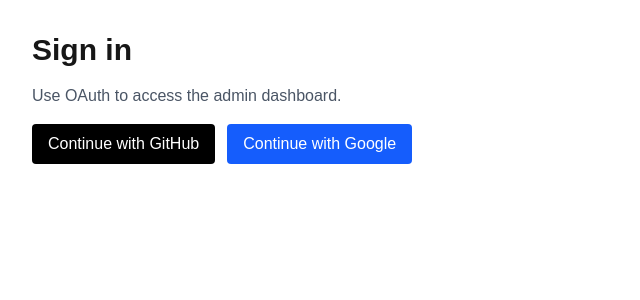
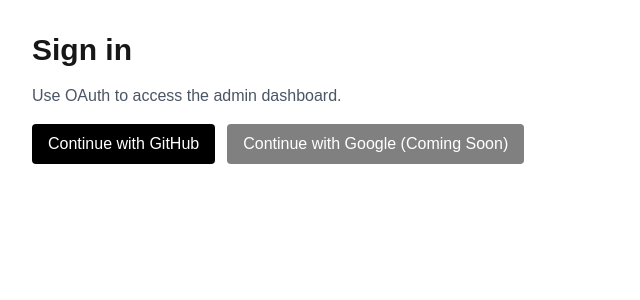
Before and after one commit to kalusartem/Full-Stack-Portfolio-2, a Next.js app: page /login in a window 1280 px wide. Shown: the top 300 px of the page, without its empty margins (0-640 px from the left). Built offline with nearby package versions, Linux system fonts and the light colour scheme; no server answers.

Commit message:
save progress

```diff
--- a/src/app/auth/callback/page.tsx
+++ b/src/app/auth/callback/page.tsx
@@ -9,9 +9,7 @@
 
   useEffect(() => {
     const run = async () => {
-      debugger;
       const { data } = await supabase.auth.getSession();
-      alert("Callback session: " + JSON.stringify(data.session));
       console.log("Callback session:", data.session);
 
       if (!data.session) {
--- a/src/app/login/page.tsx
+++ b/src/app/login/page.tsx
@@ -8,6 +8,7 @@
       provider: "github",
       options: {
         scopes: "read:user user:email",
+        redirectTo: `${window.location.origin}/auth/callback`,
       },
     });
     if (error) alert(error.message);
@@ -29,8 +30,10 @@
         <button
           className="rounded bg-blue-600 text-white px-4 py-2"
           onClick={() => signIn("google")}
+          style={{ background: "grey" }}
+          disabled
         >
-          Continue with Google
+          Continue with Google (Coming Soon)
         </button>
       </div>
     </main>
```
